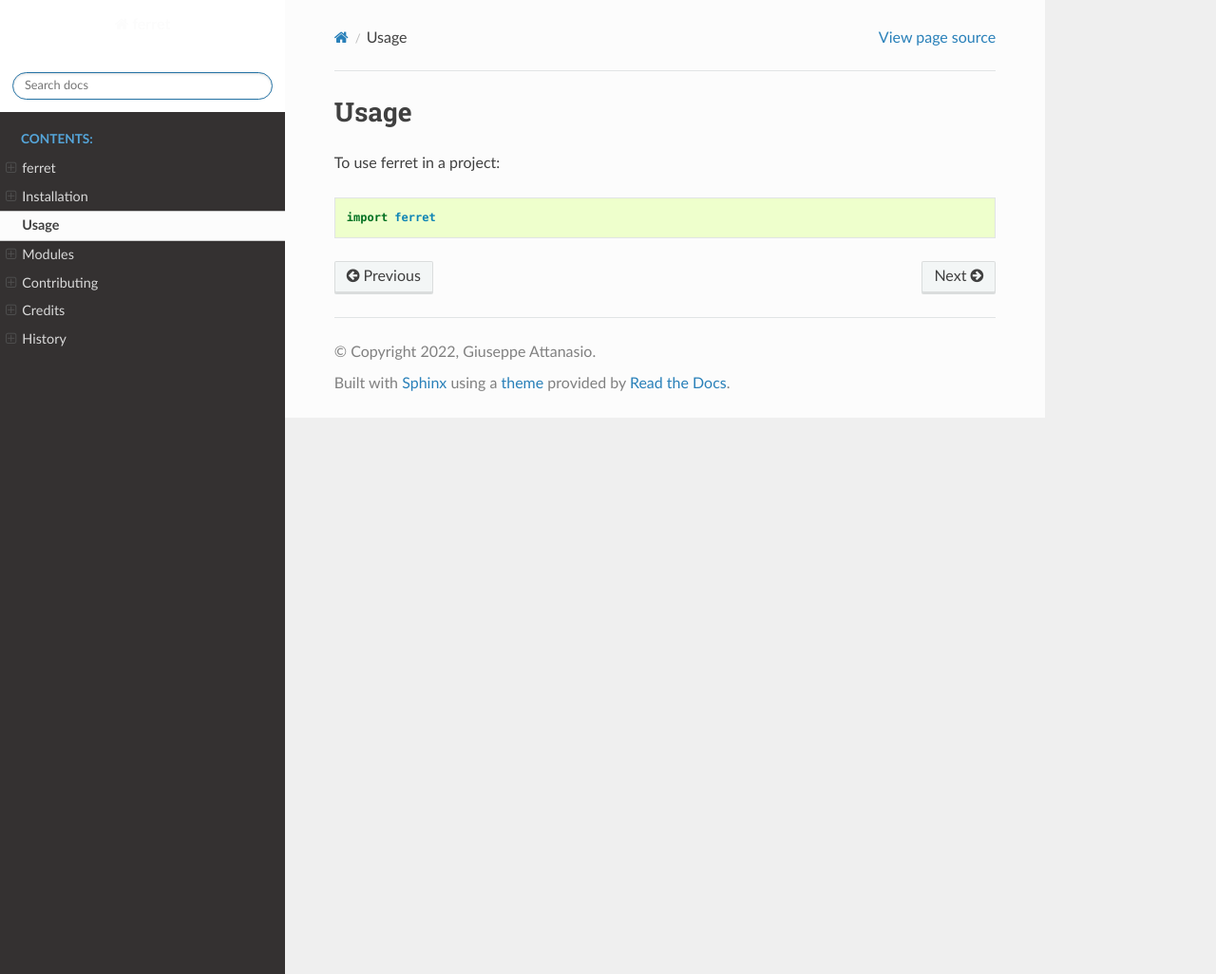
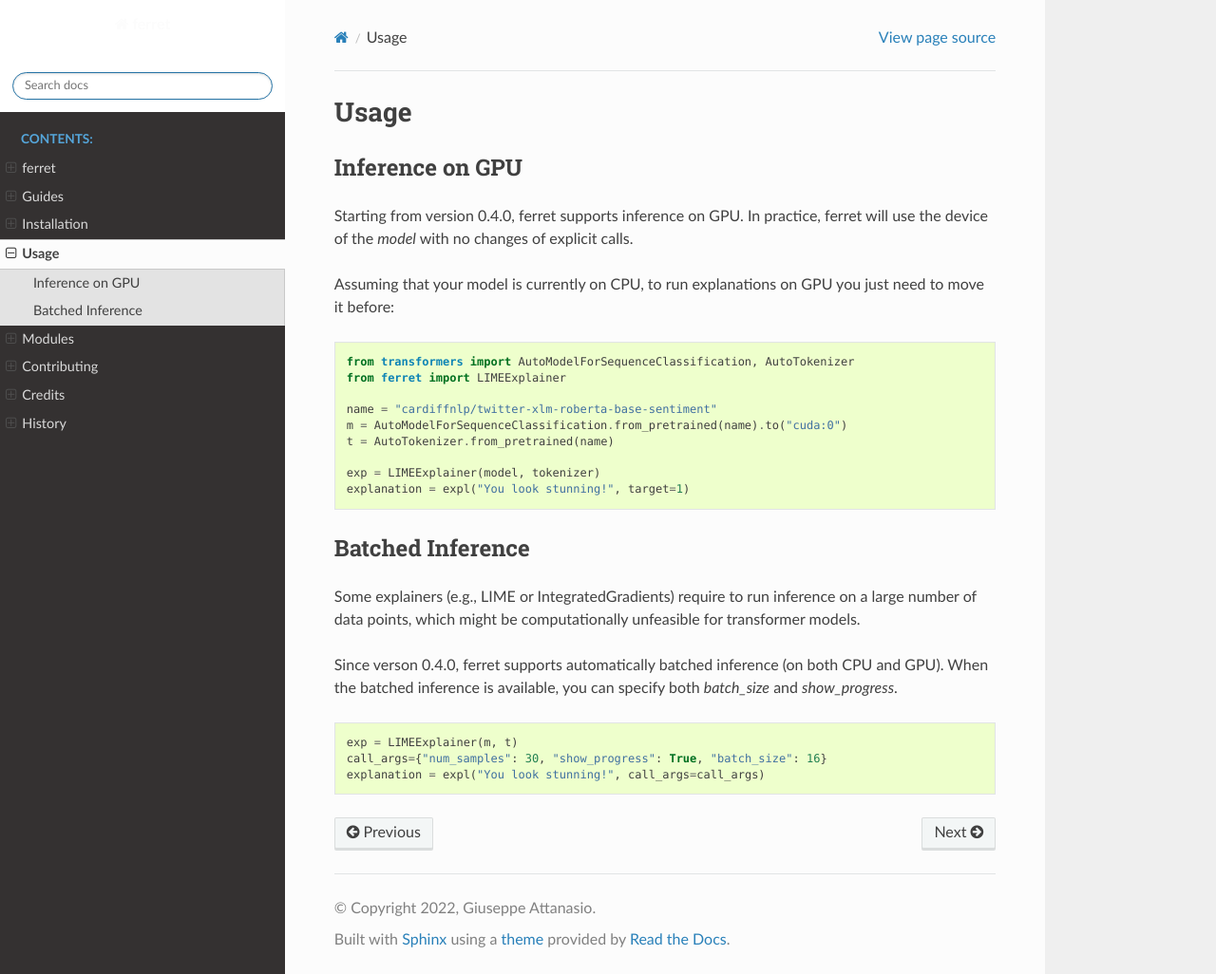
Before and after one commit to g8a9/ferret, a Sphinx documentation site: the page built from docs/usage.rst, in a window 1280 px wide and 1026 px high. Shown: the whole window at 95% size. Built offline with Sphinx 7.4.7 and the Read the Docs theme 2.0.0, drawn with Linux system fonts in a browser that asks for light colours.

Commit message:
Improve doc

```diff
--- a/docs/index.rst
+++ b/docs/index.rst
@@ -1,11 +1,14 @@
 Welcome to ferret's documentation!
 ======================================
+
+.. include:: ./readme.rst
 
 .. toctree::
    :maxdepth: 2
    :caption: Contents:
 
    readme
+   guides
    installation
    usage
    modules
--- a/docs/usage.rst
+++ b/docs/usage.rst
@@ -2,6 +2,38 @@
 Usage
 =====
 
-To use ferret in a project::
+Inference on GPU
+^^^^^^^^^^^^^^^^
 
-    import ferret
+Starting from version 0.4.0, ferret supports inference on GPU.
+In practice, ferret will use the device of the `model` with no changes of explicit calls.
+
+Assuming that your model is currently on CPU, to run explanations on GPU you just need to move it before:
+
+.. code-block:: python
+
+    from transformers import AutoModelForSequenceClassification, AutoTokenizer
+    from ferret import LIMEExplainer
+
+    name = "cardiffnlp/twitter-xlm-roberta-base-sentiment"
+    m = AutoModelForSequenceClassification.from_pretrained(name).to("cuda:0")
+    t = AutoTokenizer.from_pretrained(name)
+
+    exp = LIMEExplainer(model, tokenizer)
+    explanation = expl("You look stunning!", target=1)
+
+Batched Inference
+^^^^^^^^^^^^^^^^^
+
+Some explainers (e.g., LIME or IntegratedGradients) require to run inference on a large number
+of data points, which might be computationally unfeasible for transformer models.
+
+Since verson 0.4.0, ferret supports automatically batched inference (on both CPU and GPU).
+When the batched inference is available, you can specify both `batch_size` and
+`show_progress`.
+
+.. code-block:: python
+
+    exp = LIMEExplainer(m, t)
+    call_args={"num_samples": 30, "show_progress": True, "batch_size": 16}
+    explanation = expl("You look stunning!", call_args=call_args)
```
Also changed, not shown: docs/guides.rst (added, +11 -0 lines).
